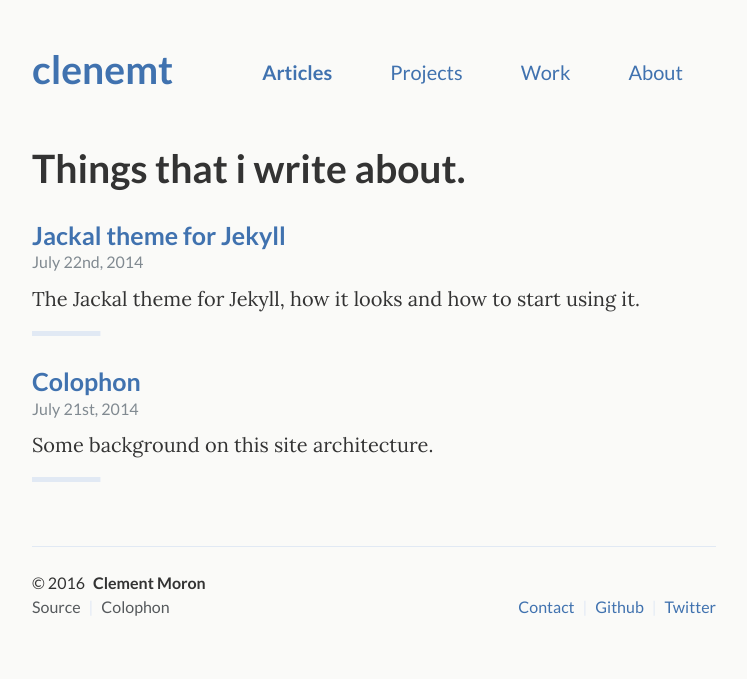
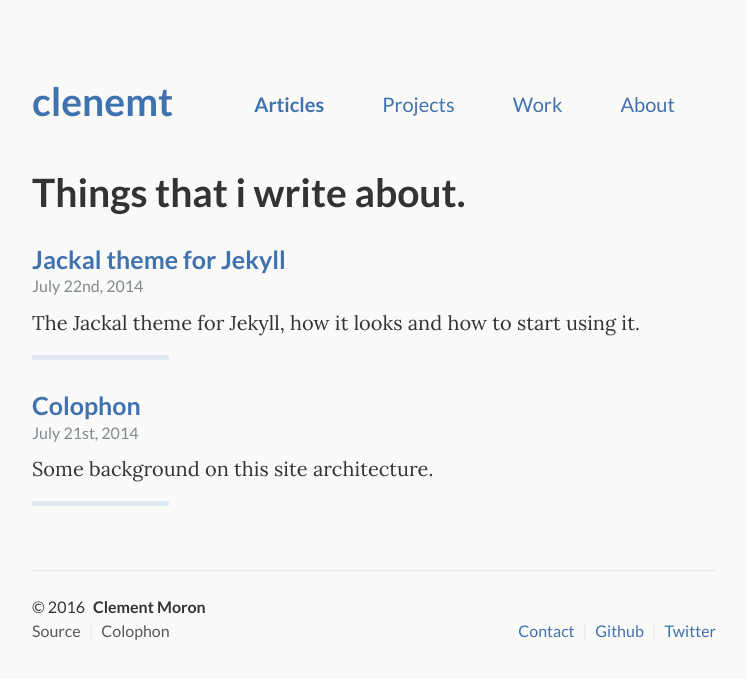
Before and after one commit to clenemt/clenemt.dev, a Jekyll site: the page built from articles/index.html, in a window 1280 px wide. Shown: the top 679 px of the page, without its empty margins (266-1013 px from the left). Built offline with Jekyll 4.4.1, drawn with Linux system fonts in a browser that asks for light colours; the list of posts is cut into pages by our own code.

Commit message:
improved foot somehow

```diff
--- a/_sass/_reboot.scss
+++ b/_sass/_reboot.scss
@@ -1,6 +1,6 @@
 html {
   box-sizing: border-box;
-  font-size: $font-size-root;
+  font-size: $fs-root;
   font-family: sans-serif;
   -ms-text-size-adjust: 100%;
   -webkit-text-size-adjust: 100%;
@@ -24,7 +24,7 @@
 
 body {
   font-family: $font-family;
-  font-size: $font-size;
+  font-size: $fs;
   line-height: $line-height;
   color: $body-color;
   background-color: $body-bg;
--- a/_sass/_site.scss
+++ b/_sass/_site.scss
@@ -71,9 +71,14 @@
 }
 
 // SITE HEADER - RESPONSIVE ------------------
+
 @include mq-up(sm) {
   .site-header {
-    margin: $spacer4 0;
+    margin-top: 5rem;
+  }
+
+  .site-nav a {
+    margin-right: $spacer1;
   }
 }
 
@@ -102,8 +107,6 @@
 
 .post-content,
 .page-content {
-
-  font-size: $fs-sm;
 
   h2 {
     margin-top: $spacer2;
@@ -196,7 +199,7 @@
 }
 
 .post-link::after {
-  width: 50%;
+  width: 100%;
   -webkit-transform-origin: left center;
   transform-origin: left center;
   -webkit-transform: scaleX(.2);
@@ -206,8 +209,8 @@
 
 .post-link:focus::after,
 .post-link:hover::after {
-  -webkit-transform: scaleX(1);
-  transform: scaleX(1);
+  -webkit-transform: scaleX(.4);
+  transform: scaleX(.4);
 }
 
 // SITE FOOTER ====================================
--- a/_sass/_variables.scss
+++ b/_sass/_variables.scss
@@ -55,9 +55,8 @@
 $lh-md:                     1.6;
 $line-height-headings:      1.1;
 
-$font-size-root:            16px;
-$font-size:                 1rem;
-$fs-sm:                     1.125rem;
+$fs-root:                   16px;
+$fs:                        1rem;
 $fs-md:                     1.25rem;
 
 $fs-h1:                     2rem;
```
